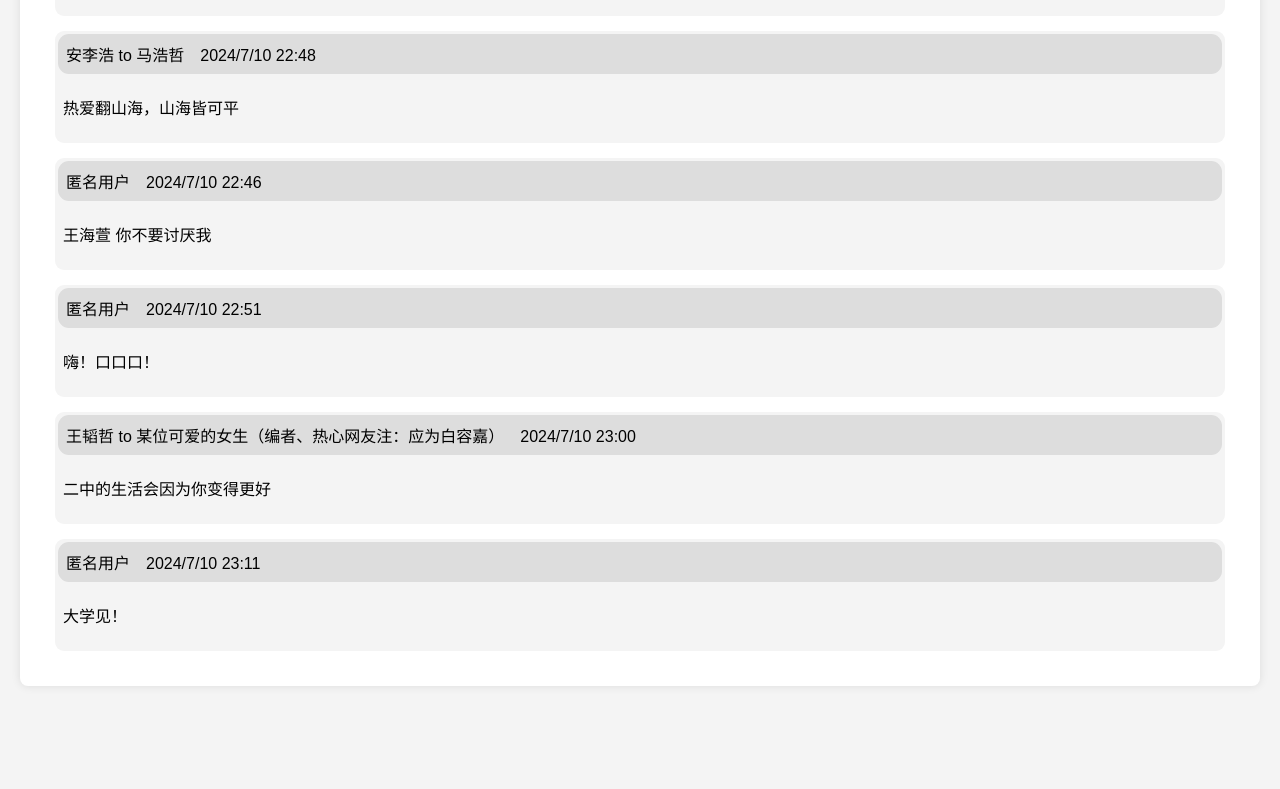
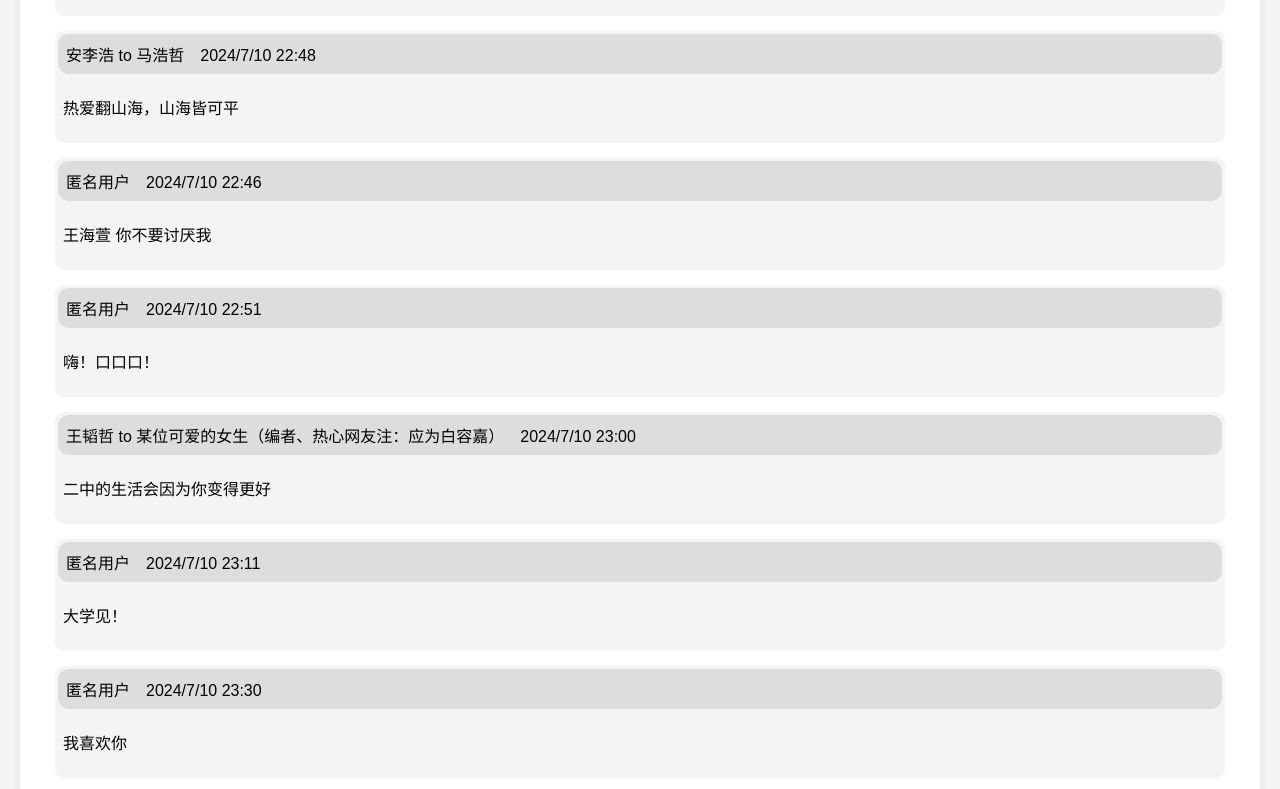
Before and after one commit to sfleg2024class9/sfleg2024class9.github.io, a plain HTML site: page loverwall.html in a window 1280 px wide. Shown: the part 1173-1962 px from the top of the page. Before the commit the page ends 1879 px from the top, so only its background shows below. Drawn offline with Linux system fonts and the light colour scheme.

Commit message:
Update loverwall.html

```diff
--- a/loverwall.html
+++ b/loverwall.html
@@ -132,6 +132,10 @@
         <p id = 'aut'>匿名用户&emsp;2024/7/10 23:11</p>
         <p id="cont">大学见！</p>
     </div>
+    <div id="ind">
+        <p id = 'aut'>匿名用户&emsp;2024/7/10 23:30</p>
+        <p id="cont">我喜欢你</p>
+    </div>
     <!-- <div id="ind">
         <p id = 'aut'>A&nbsp;to&nbsp;B&emsp;time</p>
         <p id="cont">cont</p>
```
